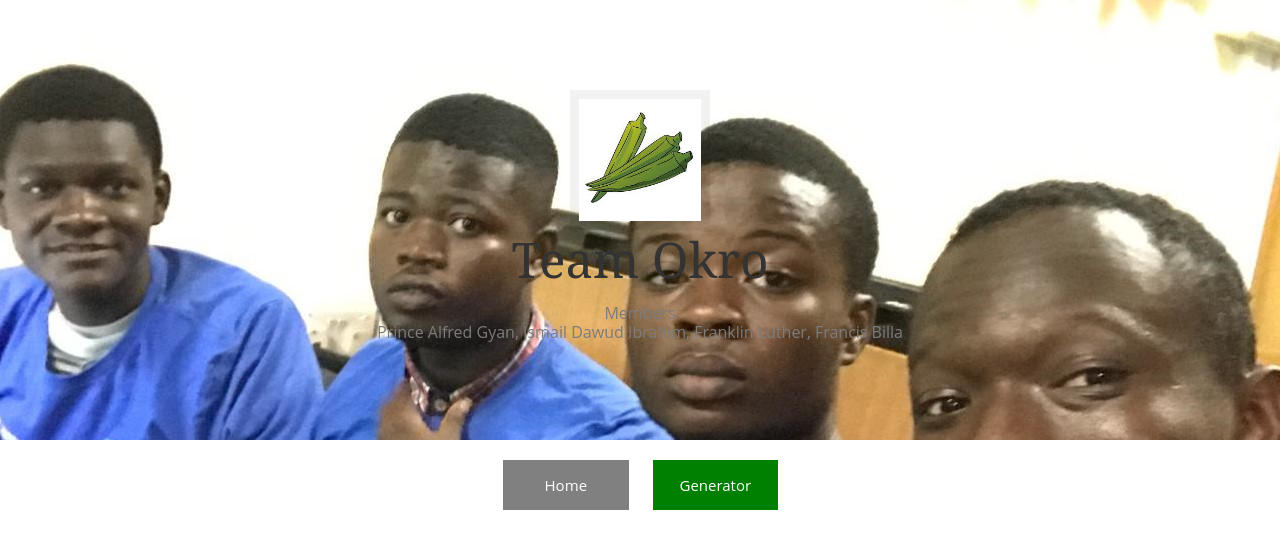
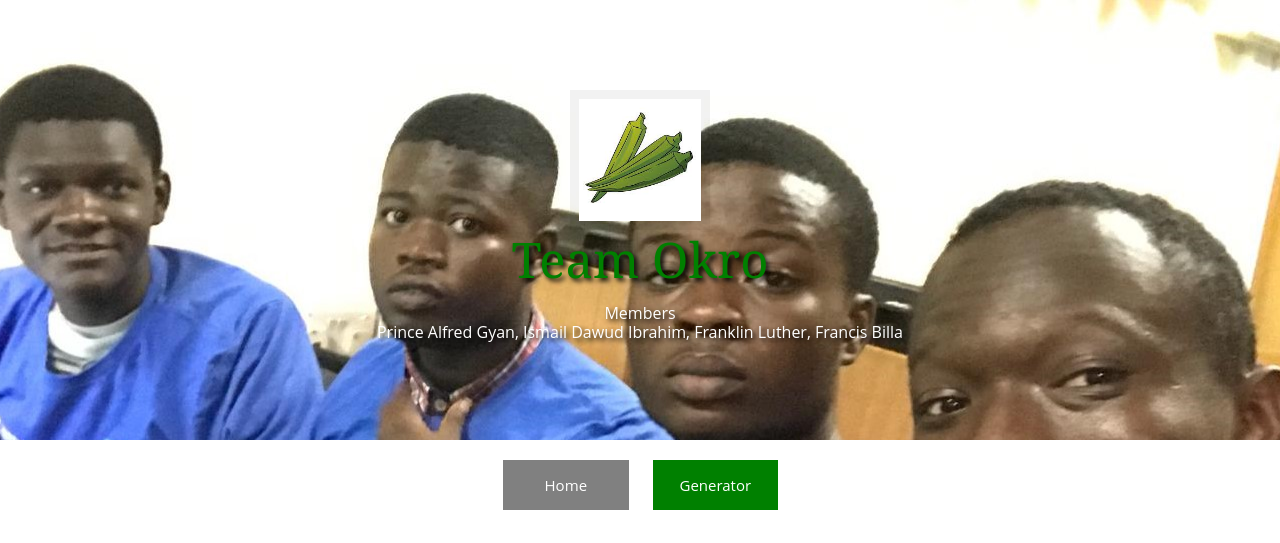
Before and after one commit to princegyan/Okro, a Flask app: page /gene in a window 1280 px wide; the page is wider, and only the part inside the window is pictured. Shown: the top 543 px of that part. Run offline with Flask 2, Linux system fonts and the light colour scheme; some libraries are stand-ins or nearby versions.

Commit message:
Update generate.html

```diff
--- a/templates/generate.html
+++ b/templates/generate.html
@@ -40,11 +40,11 @@
 
     <header id="header">
       <div id="head" class="parallax" parallax-speed="2">
-        <h1 id="logo" class="text-center">
+        <h1 id="logo" class="text-center" style="color:green;text-shadow: 3px 3px 5px black;">
           <img class="img-circle" src="{{ url_for('static', filename='img/download.jpg') }}" alt="">
           <span class="title">Team Okro</span>
-          <span class="tagline">Members<br>
-            <a href=""></a>Prince Alfred Gyan, Ismail Dawud Ibrahim, Franklin Luther, Francis Billa </span>
+          <span class="tagline"style="color:white; text-shadow: 3px 3px 5px black;">Members<br>
+            <a href="#"></a>Prince Alfred Gyan, Ismail Dawud Ibrahim, Franklin Luther, Francis Billa </span>
         </h1>
       </div>
       <div class="container" id="head_container">
```
